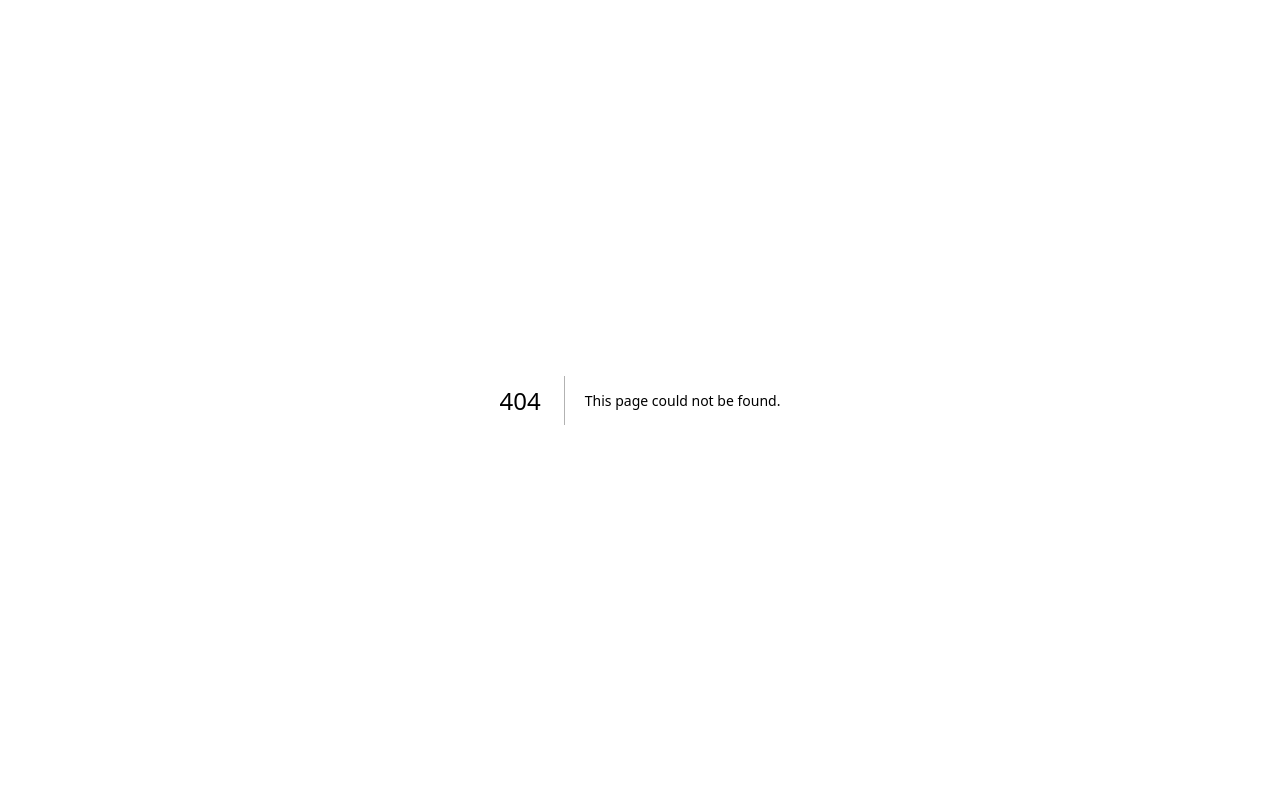
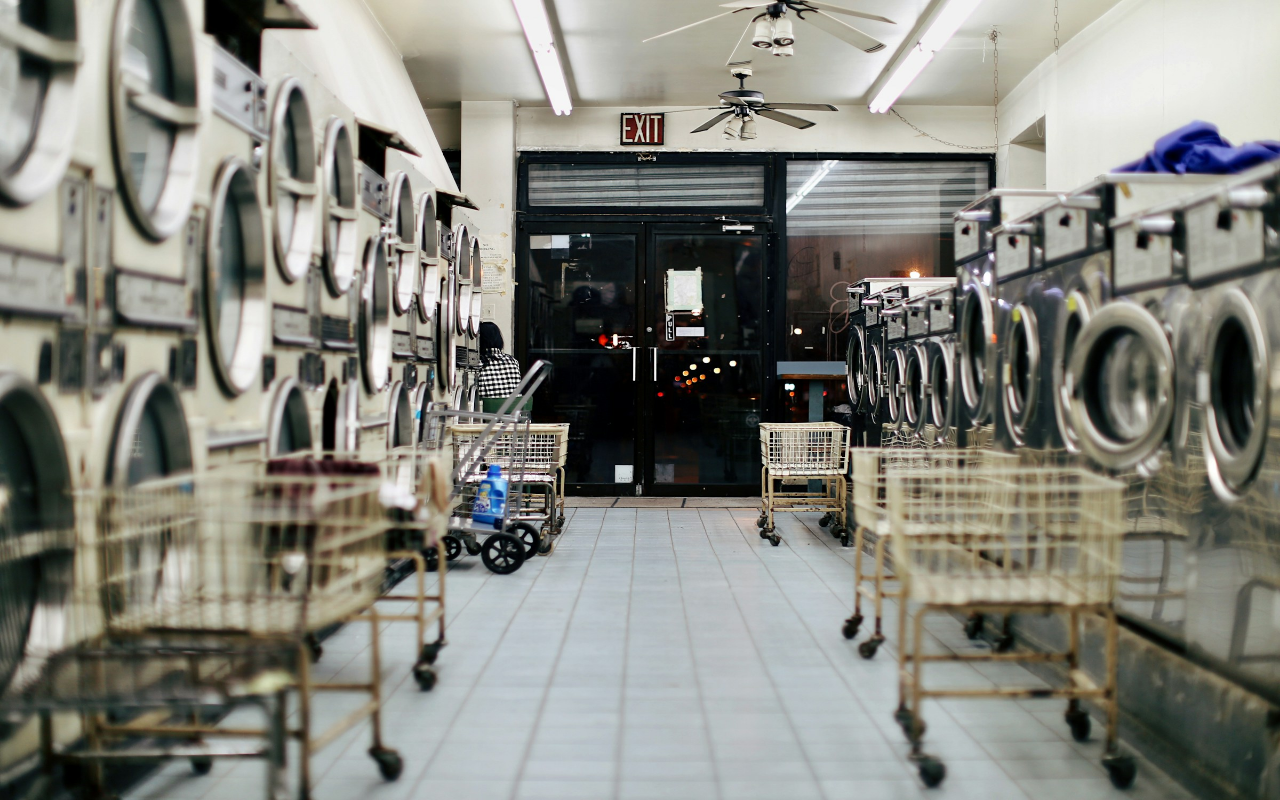
Before and after one commit to iannyFARUE/wachai, a Next.js app: page /dropoff in a window 1280 px wide. Before the commit this address had no page. Built offline with nearby package versions, Linux system fonts and the light colour scheme.

Commit message:
added dropoff page

```diff
--- /dev/null
+++ b/app/dropoff/page.tsx
@@ -0,0 +1,11 @@
+import React from "react";
+import laundromat from "@/public/laundry-bg.jpg";
+import Image from "next/image";
+
+export default function Dropoff() {
+  return (
+    <div className="w-full min-h-screen relative">
+      <Image src={laundromat} fill alt="Landromat" />
+    </div>
+  );
+}
--- a/app/page.tsx
+++ b/app/page.tsx
@@ -1,5 +1,6 @@
 import Image from "next/image";
 import landromat from "@/public/laundry-bg.jpg";
+import Link from "next/link";
 
 export default function Home() {
   return (
@@ -32,7 +33,7 @@ export default function Home() {
         </p>
         <div className="mt-4 flex flex-col gap-3 sm:flex-row">
           <button className="rounded-full px-6 py-3 text-sm font-semibold shadow-lg ring-1 ring-red-400 hover:bg-red-600  bg-red-500">
-            Make a Dropoff
+            <Link href="/dropoff">Make a Dropoff</Link>
           </button>
         </div>
       </div>
```
